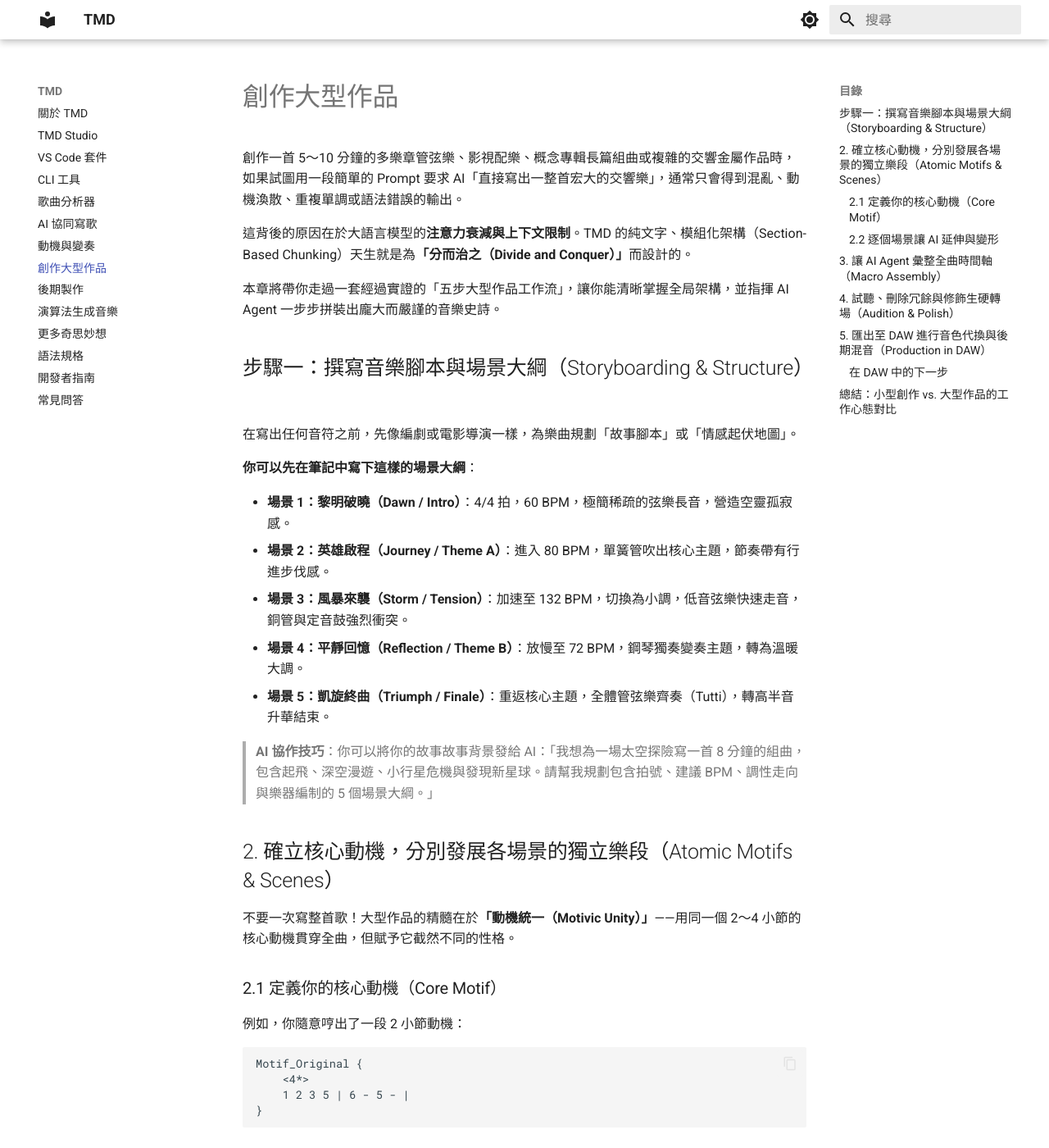
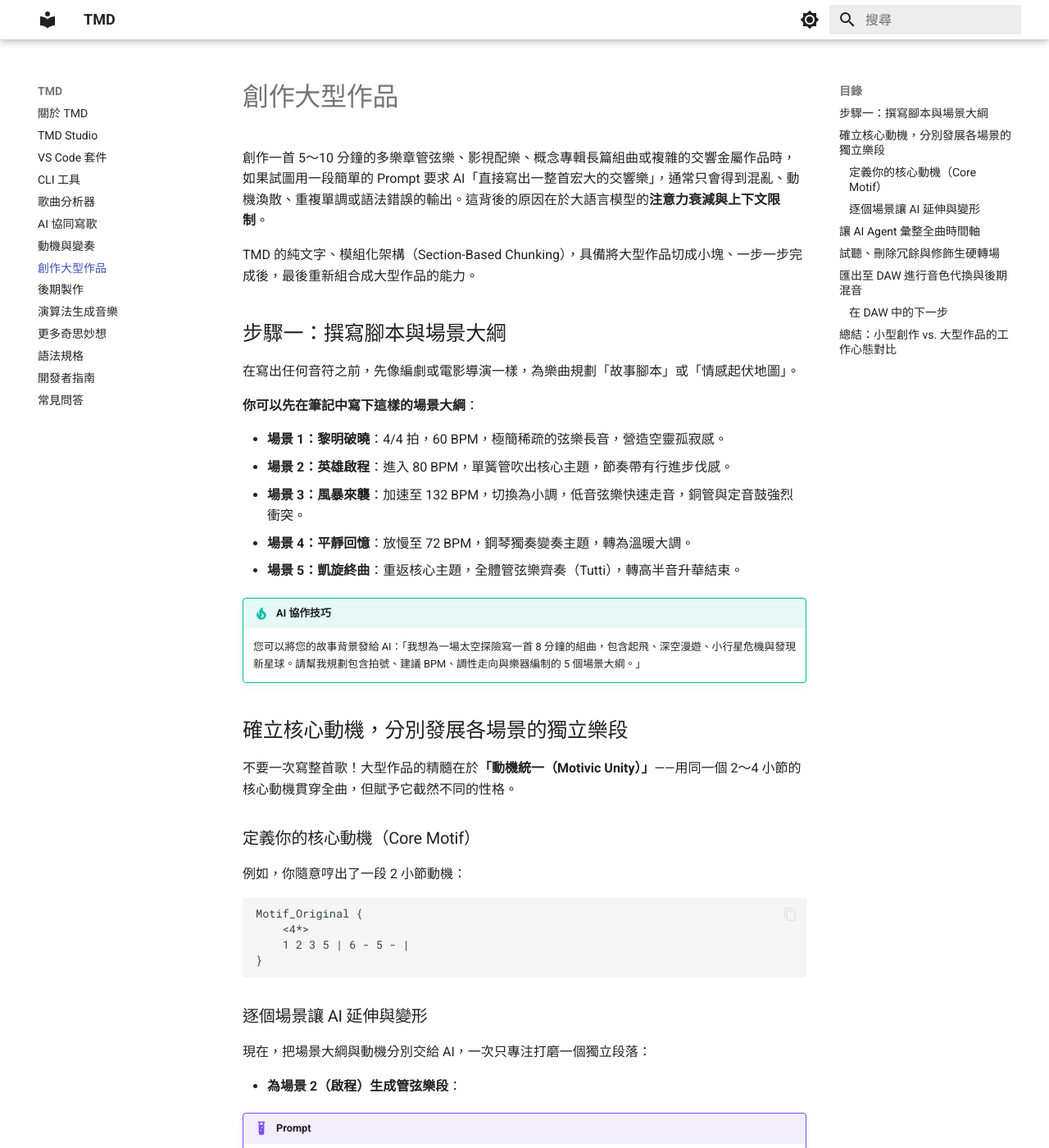
Before and after one commit to TMDLang/TMDLang.github.io, an MkDocs documentation site: the page built from docs/epic_composing.md, in a window 1280 px wide and 1400 px high. Shown: the whole window at 82% size. Built offline with MkDocs 1.6.1 and Material for MkDocs 9.7.7, drawn with Linux system fonts in a browser that asks for light colours; some of the changed text lies outside the part shown.

Commit message:
docs: enhance clarity and structure in epic composing guide

````diff
--- a/docs/epic_composing.md
+++ b/docs/epic_composing.md
@@ -1,30 +1,29 @@
 # 創作大型作品
 
-創作一首 5～10 分鐘的多樂章管弦樂、影視配樂、概念專輯長篇組曲或複雜的交響金屬作品時，如果試圖用一段簡單的 Prompt 要求 AI「直接寫出一整首宏大的交響樂」，通常只會得到混亂、動機渙散、重複單調或語法錯誤的輸出。
+創作一首 5～10 分鐘的多樂章管弦樂、影視配樂、概念專輯長篇組曲或複雜的交響金屬作品時，如果試圖用一段簡單的 Prompt 要求 AI「直接寫出一整首宏大的交響樂」，通常只會得到混亂、動機渙散、重複單調或語法錯誤的輸出。這背後的原因在於大語言模型的**注意力衰減與上下文限制**。
 
-這背後的原因在於大語言模型的**注意力衰減與上下文限制**。TMD 的純文字、模組化架構（Section-Based Chunking）天生就是為**「分而治之（Divide and Conquer）」**而設計的。
+TMD 的純文字、模組化架構（Section-Based Chunking），具備將大型作品切成小塊、一步一步完成後，最後重新組合成大型作品的能力。
 
-本章將帶你走過一套經過實證的「五步大型作品工作流」，讓你能清晰掌握全局架構，並指揮 AI Agent 一步步拼裝出龐大而嚴謹的音樂史詩。
-
-## 步驟一：撰寫音樂腳本與場景大綱（Storyboarding & Structure）
+## 步驟一：撰寫腳本與場景大綱
 
 在寫出任何音符之前，先像編劇或電影導演一樣，為樂曲規劃「故事腳本」或「情感起伏地圖」。
 
 **你可以先在筆記中寫下這樣的場景大綱**：
 
-- **場景 1：黎明破曉（Dawn / Intro）**：4/4 拍，60 BPM，極簡稀疏的弦樂長音，營造空靈孤寂感。
-- **場景 2：英雄啟程（Journey / Theme A）**：進入 80 BPM，單簧管吹出核心主題，節奏帶有行進步伐感。
-- **場景 3：風暴來襲（Storm / Tension）**：加速至 132 BPM，切換為小調，低音弦樂快速走音，銅管與定音鼓強烈衝突。
-- **場景 4：平靜回憶（Reflection / Theme B）**：放慢至 72 BPM，鋼琴獨奏變奏主題，轉為溫暖大調。
-- **場景 5：凱旋終曲（Triumph / Finale）**：重返核心主題，全體管弦樂齊奏（Tutti），轉高半音升華結束。
+- **場景 1：黎明破曉**：4/4 拍，60 BPM，極簡稀疏的弦樂長音，營造空靈孤寂感。
+- **場景 2：英雄啟程**：進入 80 BPM，單簧管吹出核心主題，節奏帶有行進步伐感。
+- **場景 3：風暴來襲**：加速至 132 BPM，切換為小調，低音弦樂快速走音，銅管與定音鼓強烈衝突。
+- **場景 4：平靜回憶**：放慢至 72 BPM，鋼琴獨奏變奏主題，轉為溫暖大調。
+- **場景 5：凱旋終曲**：重返核心主題，全體管弦樂齊奏（Tutti），轉高半音升華結束。
 
-> **AI 協作技巧**：你可以將你的故事故事背景發給 AI：「我想為一場太空探險寫一首 8 分鐘的組曲，包含起飛、深空漫遊、小行星危機與發現新星球。請幫我規劃包含拍號、建議 BPM、調性走向與樂器編制的 5 個場景大綱。」
+!!! tip "AI 協作技巧"
+    您可以將您的故事背景發給 AI：「我想為一場太空探險寫一首 8 分鐘的組曲，包含起飛、深空漫遊、小行星危機與發現新星球。請幫我規劃包含拍號、建議 BPM、調性走向與樂器編制的 5 個場景大綱。」
 
-## 2. 確立核心動機，分別發展各場景的獨立樂段（Atomic Motifs & Scenes）
+## 確立核心動機，分別發展各場景的獨立樂段
 
 不要一次寫整首歌！大型作品的精髓在於**「動機統一（Motivic Unity）」**——用同一個 2～4 小節的核心動機貫穿全曲，但賦予它截然不同的性格。
 
-### 2.1 定義你的核心動機（Core Motif）
+### 定義你的核心動機（Core Motif）
 
 例如，你隨意哼出了一段 2 小節動機：
 
@@ -35,27 +34,29 @@ Motif_Original {
 }
 ```
 
-### 2.2 逐個場景讓 AI 延伸與變形
+### 逐個場景讓 AI 延伸與變形
 
 現在，把場景大綱與動機分別交給 AI，一次只專注打磨一個獨立段落：
 
 - **為場景 2（啟程）生成管弦樂段**：
-  > **Prompt**：「請使用核心動機 `1 2 3 5 | 6 - 5 -` 作為主題，為『場景 2：英雄啟程』寫一個 8 小節的段落 `journey`。調性為 D 調（`?= D`），速度 80 BPM，由 `Clarinet`（單簧管）主奏，並加上大提琴 `Cello` 的撥弦與長笛 `Flute` 的高音裝飾。」
+!!! example "Prompt"
+    「請使用核心動機 `1 2 3 5 | 6 - 5 -` 作為主題，為『場景 2：英雄啟程』寫一個 8 小節的段落 `journey`。調性為 D 調（`?= D`），速度 80 BPM，由 `Clarinet`（單簧管）主奏，並加上大提琴 `Cello` 的撥弦與長笛 `Flute` 的高音裝飾。」
 - **為場景 3（風暴）進行小調逆行變形**：
-  > **Prompt**：「現在我們要寫『場景 3：風暴』的段落 `storm`。請將核心動機改編為小調（降三音、降六音），並加快節奏至 `<16*>` 網格，速度切換為 132 BPM。配器包含短促激烈的低音大提琴 `DoubleBass`、定音鼓 `Timpani[pitchMode=fixed]` 與小號 `Trumpet` 齊鳴。」
+!!! example "Prompt"
+    「現在我們要寫『場景 3：風暴』的段落 `storm`。請將核心動機改編為小調（降三音、降六音），並加快節奏至 `<16*>` 網格，速度切換為 132 BPM。配器包含短促激烈的低音大提琴 `DoubleBass`、定音鼓 `Timpani[pitchMode=fixed]` 與小號 `Trumpet` 齊鳴。」
 
 因為每次只生成一個獨立的 Section（約 8～16 小節），AI 的注意力非常集中，既不會有小節拍數算錯的問題，配器細節也極為豐富。
 
-> [!TIP]
-> **深入探索動機變奏法**：想知道如何將一段 4 音動機變形成「回憶殺」、「絕境反擊」或「深空漫遊」？請參考專題：**[主導動機與變奏：用同一段旋律說不同的故事（Leitmotif）](motif_variation.md)**。
+!!! tip "深入探索動機變奏法"
+    想知道如何將一段 4 音動機變形成「回憶殺」、「絕境反擊」或「深空漫遊」？請參考專題：**[主導動機與變奏：用同一段旋律說不同的故事（Leitmotif）](motif_variation.md)**。
 
-## 3. 讓 AI Agent 彙整全曲時間軸（Macro Assembly）
+## 讓 AI Agent 彙整全曲時間軸
 
 當各個場景的小樂段都完成後，現在是指揮 AI 將它們拼合成完整作品的時候了。
 
-**你的 Prompt**：
-> 「我已經有了 5 個場景的獨立 TMD 段落：`dawn`、`journey`、`storm`、`reflection` 與 `finale`。
-> 請將它們彙整進同一個 `::SCORE::` 檔案中，並在樂譜結尾寫出完整的播放順序（`->` 行進），串接起各段落，並在適當位置加入速度變化 `{!=...}`、轉調 `{?+...}` 與強弱記號，輸出整首完整樂譜。」
+!!! example "你的 Prompt"
+    我已經有了 5 個場景的獨立 TMD 段落：`dawn`、`journey`、`storm`、`reflection` 與 `finale`。
+    請將它們彙整進同一個 `::SCORE::` 檔案中，並在樂譜結尾寫出完整的播放順序（`->` 行進），串接起各段落，並在適當位置加入速度變化 `{!=...}`、轉調 `{?+...}` 與強弱記號，輸出整首完整樂譜。」
 
 **AI 組合出的全曲宏觀行進範例**：
 
@@ -81,7 +82,7 @@ Motif_Original {
 ->#
 ```
 
-## 4. 試聽、刪除冗餘與修飾生硬轉場（Audition & Polish）
+## 試聽、刪除冗餘與修飾生硬轉場
 
 在將作品帶進 DAW 之前，必須進行**聽覺驗收（Ear Check）**與除錯：
 
@@ -90,12 +91,11 @@ Motif_Original {
    - 使用 `tmd check my_epic.tmd` 確認全曲幾百個小節沒有任何拍數落差。
    - 使用 `tmd inspect my_epic.tmd` 查看總時長與各段落樂器密度的起伏曲線。
 2. **指揮 AI 修飾生硬轉場（Transition Smoothing）**：
-   - 如果發現「風暴」直接跳到「平靜」太過突兀，立刻向 AI 下指令：
-     > **Prompt**：「`storm` 轉到 `reflection` 的過渡太生硬了。請在兩個段落之間幫我設計一個 2 小節的銜接過渡段落 `storm_outro:Strings@|0|`，讓定音鼓弱化、小提琴拉一條長音高音並加入漸弱記號 `{p}`，自然引出鋼琴獨奏。」
-3. **刪除冗餘與精簡結構**：
+   - 如果發現「風暴」直接跳到「平靜」太過突兀，立刻向 AI 下指令：「`storm` 轉到 `reflection` 的過渡太生硬了。請在兩個段落之間幫我設計一個 2 小節的銜接過渡段落 `storm_outro:Strings@|0|`，讓定音鼓弱化、小提琴拉一條長音高音並加入漸弱記號 `{p}`，自然引出鋼琴獨奏。」
+1. **刪除冗餘與精簡結構**：
    - 如果某個段落聽起來拖沓，直接讓 AI 將重複的小節刪除，或調整播放流程：例如把反覆兩次改為只反覆一次 `-> finale ->#`。
 
-## 5. 匯出至 DAW 進行音色代換與後期混音（Production in DAW）
+## 匯出至 DAW 進行音色代換與後期混音
 
 TMD 的任務是幫你在最短時間內搞定**作曲（Melody）、和聲（Harmony）、節奏（Rhythm）與配器架構（Orchestration）**。當骨架與細節在純文字層面都精確無誤後，就可以進入專業音樂製作流程：
 
````
